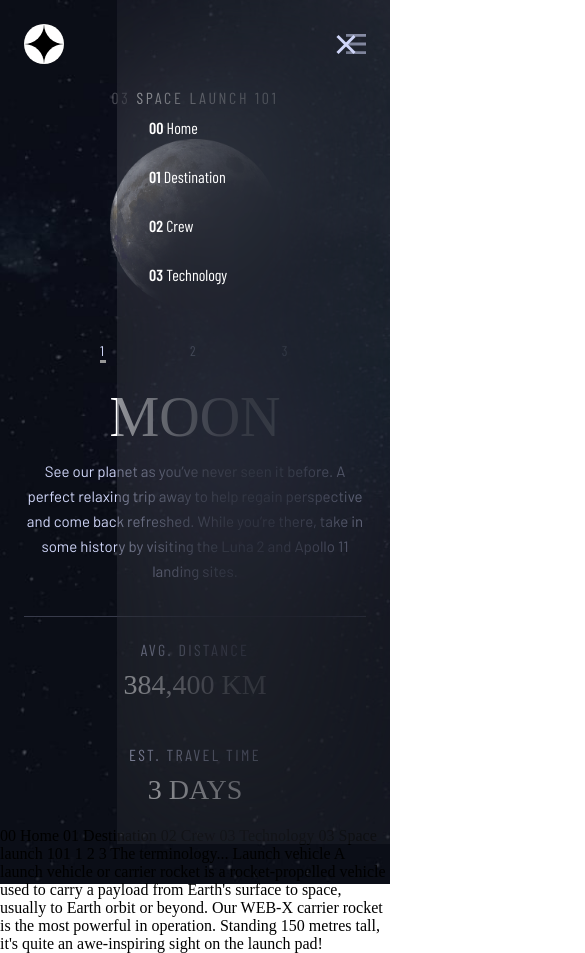
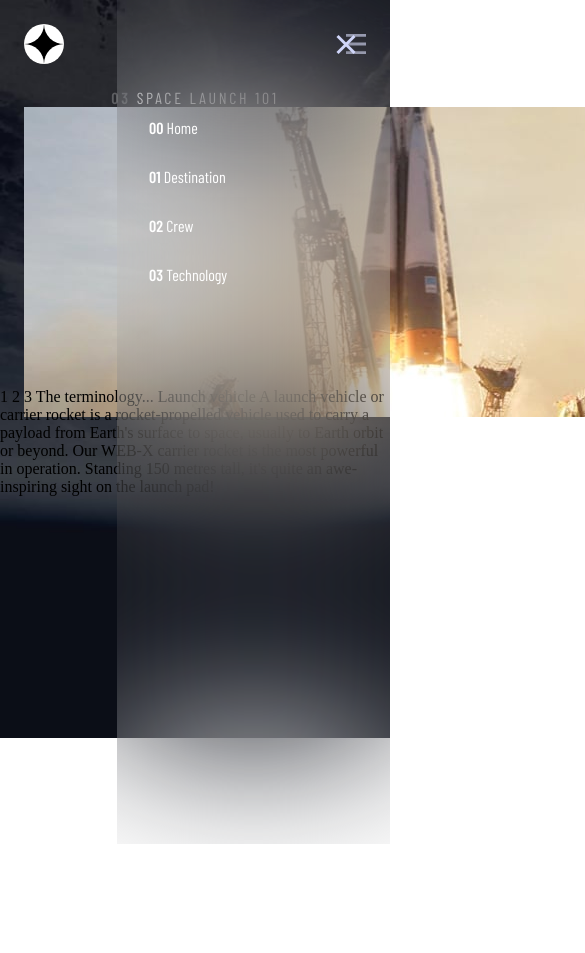
Before and after one commit to Alekseypavlov14/space-tourism-frontend, a plain HTML site: page starter-code/technology.html in a window 390 px wide. Both pictures are taken after a click on the link 356 px from the left and 44 px from the top of the page. Shown: the top 953 px of the page, 585 px wide, since content can reach past the window. After the commit the page ends 844 px from the top, so only its background shows below. Drawn offline with nearby package versions, Linux system fonts and the light colour scheme; a web font is replaced by a local one.

Commit message:
fix bags and finish mobile home, destinations and crew

```diff
--- a/starter-code/src/styles/crew/crew.css
+++ b/starter-code/src/styles/crew/crew.css
@@ -1,18 +1,12 @@
 @media (max-width: 420px) {
-    html {
-        width: 100vw;
-        height: 100vh;
-        overflow: hidden;
-    }
     body{
-        width: 100vw;
-        height: 100vh;
+        width: 100%;
         padding: 0;
         margin: 0;
+        min-height: 100vh;
         box-sizing: border-box;
         position: relative;
-        overflow: hidden;
-        background: url('../../../assets/crew/background-crew-mobile.jpg') 0 0 / 100vw 100vh no-repeat;
+        background: url('../../../assets/crew/background-crew-mobile.jpg') 0 0 / 100vw auto no-repeat;
     }
 
     .wrapper {
@@ -170,7 +164,7 @@
 
     .main-article{
         width: 100%;
-        margin-bottom: 32px;
+        padding-bottom: 104px;
     }
 
     .main-article-pre-title{
@@ -252,18 +246,4 @@
         font-weight: 400;
         letter-spacing: 2.36px;
     }
-
-    .link-active:before{
-        content: '';
-        display: block;
-        position: absolute;
-        top: 110%;
-        left: auto;
-        right: auto;
-        width: 100%;
-        height: 3px;
-        background-color: #979797;
-    }
-
-
 }
--- a/starter-code/src/styles/home/burger.style.js
+++ b/starter-code/src/styles/home/burger.style.js
@@ -1,9 +1,12 @@
 const close_btn = document.querySelector('.close-btn img');
 const burger_btn = document.querySelector('.burger-btn');
 const menu = document.querySelector('.burger-wrap');
+const body = document.querySelector('body')
 
 burger_btn.onclick = (e) => {
+    const height = body.scrollHeight
     e.preventDefault()
+    menu.style.height = height + 'px'
     menu.style.width = '70%'
 }
 
--- a/starter-code/src/styles/technologies/technologies.css
+++ b/starter-code/src/styles/technologies/technologies.css
@@ -3,16 +3,15 @@
         width: 100%;
         padding: 0;
         margin: 0;
+        min-height: 100vh;
         box-sizing: border-box;
         position: relative;
-        height: 100vh;
-        background: url('../../../assets/destination/background-destination-mobile.jpg') 0 0 / 100vw auto no-repeat;
+        background: url('../../../assets/crew/background-crew-mobile.jpg') 0 0 / 100vw auto no-repeat;
     }
 
     .wrapper {
         box-sizing: content-box;
         padding: 24px;
-        padding-bottom: 0px;
         font-family: 'Bellefair', sans-serif;
     }
 
@@ -87,9 +86,9 @@
         top: 0;
         right: 0;
         width: 0px;
-        z-index: 100;
         overflow: hidden;
         height: 100%;
+        z-index: 2;
         background: rgba(255, 255, 255, 0.04);
         backdrop-filter: blur(82px);
         font-family: 'Barlow Condensed', sans-serif;
@@ -132,6 +131,7 @@
         margin-top: 24px;
         font-family: 'Barlow Condensed', sans-serif;
         width: 100%;
+        height: 276px;
     }
 
     .main-title{
@@ -148,14 +148,103 @@
     }
 
     .main-image{
-        width: 170px;
-        height: 170px;
-        margin: 32px auto 26px auto;
+        width: 100%;
+        height: 223px;
+        margin: 32px auto 0px auto;
+        border-bottom: 1px solid #383B4B;
+        display: flex;
+        justify-content: center;
     }
 
     .main-image img{
+        width: 100vw;
+        height: auto;
+        display: block;
+    }
+
+    .main-article{
         width: 100%;
-        height: 100%;
+        padding-bottom: 104px;
+    }
+
+    .main-article-pre-title{
+        font-family: 'Bellefair', 'serif';
+        font-style: normal;
+        font-weight: normal;
+        font-size: 16px;
+        line-height: 18px;
+        color: #FFFFFF;
+        mix-blend-mode: normal;
+        opacity: 0.5;
+        text-align: center;
+        margin-bottom: 8px;
+    }
+
+    .main-article-title {
+        font-family: 'Bellefair', 'serif';
+        font-style: normal;
+        font-weight: normal;
+        font-size: 24px;
+        line-height: 28px;
+        text-align: center;
+        text-transform: uppercase;
+        color: #FFFFFF;
+        margin-bottom: 16px;
+    }
+
+    .main-article-content{
+        font-family: 'Barlow', 'serif';
+        font-style: normal;
+        font-weight: normal;
+        font-size: 15px;
+        line-height: 167%;
+        text-align: center;
+        color: #D0D6F9;
+    }
+
+    .main-navbar{
+        width: 100%;
+        height: 74px;
+        display: flex;
+        justify-content: center;
+        align-items: center;
+    }
+
+    .nav-container{
+        width: 88px;
+        height: 10px;
+        display: flex;
+        justify-content: space-between;
+        align-items: center;
+    }
+
+    .nav-link a{
+        display: block;
+        position: relative;
+        opacity: 0;
+        user-select: none;
+    }
+
+    .nav-link{
+        width: 10px;
+        height: 10px;
+        border-radius: 50%;
+        background: #979797;
+        user-select: none;
+    }
+
+    .link-active{
+        background: #fff;
+        user-select: none;
+    }
+
+    .nav-link-text{
+        font-family: 'Barlow Condensed', serif;
+        font-size: 14px;
+        color: #D0D6F9;
+        text-decoration: none;
+        font-weight: 400;
+        letter-spacing: 2.36px;
     }
 
     .main-article{
@@ -189,73 +278,32 @@
         margin-bottom: 22px;
     }
 
-    .nav-container{
-        width: 80%;
-        display: flex;
-        justify-content: space-around;
-        align-items: center;
-        flex-direction: row;
+    .navbar{
+        display: none;
     }
 
-    .nav-link{
-        display: block;
-        position: relative;
-    }
-
-    .nav-link-text{
+    .article-title{
         font-family: 'Barlow Condensed', serif;
-        font-size: 14px;
-        color: #D0D6F9;
-        text-decoration: none;
-        font-weight: 400;
-        letter-spacing: 2.36px;
-    }
-
-    .link-active:before{
-        content: '';
-        display: block;
-        position: absolute;
-        top: 110%;
-        left: auto;
-        right: auto;
-        width: 100%;
-        height: 3px;
-        background-color: #979797;
-    }
-
-    .main{
-        border-bottom: 1px solid #383B4B;
-    }
-
-    .footer{
-        width: 100%;
-        height: 210px;
-        display: flex;
-        justify-content: space-around;
-        align-items: center;
-        flex-direction: column;
+        font-style: normal;
+        font-weight: normal;
+        font-size: 16px;
+        line-height: 19px;
+        letter-spacing: 2.7px;
+        text-transform: uppercase;
+        color: #FFFFFF;
         text-align: center;
     }
 
-    .distance, .travel-time{
-        width: 70%;
-        height: 60px;
+    .article-title span{
+        font-family: 'Barlow Condensed', serif;
+        font-style: normal;
+        font-weight: bold;
+        font-size: 16px;
+        line-height: 19px;
+        letter-spacing: 2.7px;
+        color: #FFFFFF;
+        mix-blend-mode: normal;
+        opacity: 0.25;
     }
 
-    .distance-title, .travel-time-title{
-        color: #D0D6F9;
-        font-family: 'Barlow Condensed', serif;
-        letter-spacing: 2.36px;
-        margin-bottom: 10px;
-        text-transform: uppercase;
-    }
-
-    .distance-value, .travel-time-value{
-        color: #fff;
-        font-size: 28px;
-        font-family: 'Bellefair', serif;
-        font-weight: 400;
-        text-transform: uppercase;
-        line-height: 32px;
-    }
 }
--- a/starter-code/technology.html
+++ b/starter-code/technology.html
@@ -39,47 +39,28 @@
             <a href="technology.html" class="link"><span>03</span> Technology</a>
           </div>
         </div>
-      </div> <!-- for mobile-->
-      <div class="navbar"></div> <!-- for desktop-->
+      </div>
+    <div class="navbar"></div>
     </div>
     <div class="main">
-      <div class="main-title"><span>03 </span>Space launch 101</div>
-      <div class="main-image">
-        <img id="img" src="assets/destination/image-moon.png" alt="">
-      </div>
-      <div class="main-navbar">
-        <div class="nav-container">
-          <div class="nav-link link-active"><a href="#" class="nav-link-text link1">1</a></div>
-          <div class="nav-link"><a href="#" class="nav-link-text link2">2</a></div>
-          <div class="nav-link"><a href="#" class="nav-link-text link3">3</a></div>
+      <div class="article">
+        <div class="article-title"><span>03 </span>Space launch 101</div>
+        <div class="article-image">
+          <img class="main-img" src="assets/technology/image-launch-vehicle-landscape.jpg" alt="">
         </div>
       </div>
-      <div class="main-article">
-        <div class="main-article-title">Moon</div>
-        <div class="main-article-content">See our planet as you’ve never seen it before. A perfect relaxing trip away to help
-          regain perspective and come back refreshed. While you’re there, take in some history
-          by visiting the Luna 2 and Apollo 11 landing sites.</div>
+
+      <div class="main-navbar"></div>
+
+      <div class="content">
+        <div class="content-pre-title"></div>
+        <div class="content-title"></div>
+        <div class="content-text"></div>
       </div>
-    </div>
-
-    <div class="footer">
-        <div class="distance">
-          <div class="distance-title">Avg. distance</div>
-          <div class="distance-value">384,400 km</div>
-        </div>
-        <div class="travel-time">
-          <div class="travel-time-title">Est. travel time</div>
-          <div class="travel-time-value">3 days</div>
-        </div>
     </div>
   </div>
 
-  00 Home
-  01 Destination
-  02 Crew
-  03 Technology
 
-  03 Space launch 101
 
   1
   2
```
